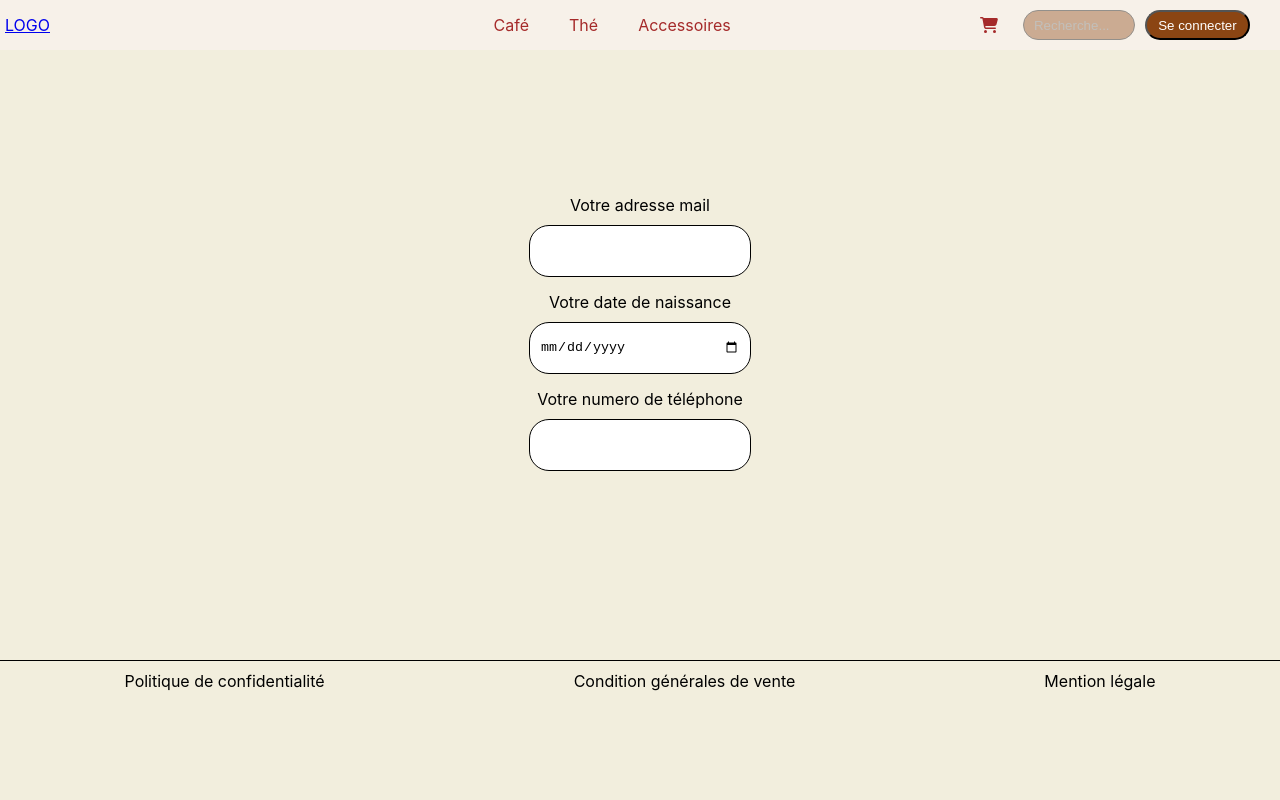
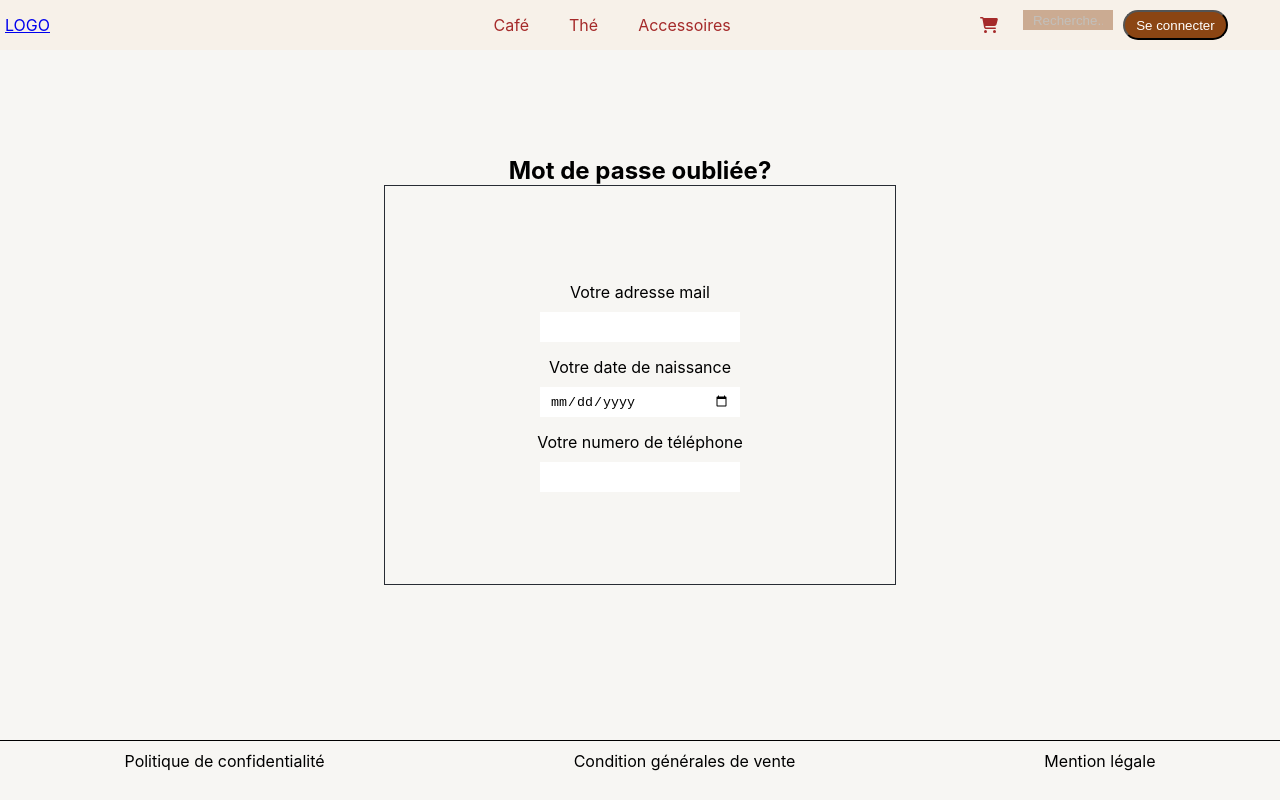
Before and after one commit to Emel-k/reactcafthe, a React (Create React App) app: page /PasswordForgot in a window 1280 px wide. Built offline with nearby package versions, Linux system fonts and the light colour scheme.

Commit message:
probleme des images résolut

```diff
--- a/src/pages/Accesoires.js
+++ b/src/pages/Accesoires.js
@@ -14,7 +14,7 @@ const BackgroundDiv = styled.div`
 `;
 function Accessoires(props) {
     useEffect(() => {
-        document.body.style.backgroundColor = '#f7f1e9'; // Définir la couleur de fond pour Home
+        document.body.style.backgroundColor = '#F7F6F3'; // Définir la couleur de fond pour Home
         return () => {
             document.body.style.backgroundColor = ''; // Réinitialiser le fond lorsque la page est quittée
         };
--- a/src/pages/Cafe.js
+++ b/src/pages/Cafe.js
@@ -14,7 +14,7 @@ const BackgroundDiv = styled.div`
 `;
 function Cafe() {
             useEffect(() => {
-            document.body.style.backgroundColor = '#f7f1e9'; // Définir la couleur de fond pour Home
+            document.body.style.backgroundColor = '#F7F6F3'; // Définir la couleur de fond pour Home
             return () => {
             document.body.style.backgroundColor = ''; // Réinitialiser le fond lorsque la page est quittée
         };
--- a/src/pages/PasswordForgot.js
+++ b/src/pages/PasswordForgot.js
@@ -1,6 +1,3 @@
-import React, {useState} from 'react';
-import "../styles/passwordForgot.css"
-
 function PasswordForgot(props) {
     const [email, setEmail] = useState("");
     const [telephone, setTelephone] = useState("");
@@ -23,7 +20,9 @@ function PasswordForgot(props) {
     }
 
     return (
+        <>
     <form className="form-pwd">
+    <h2>Mot de passe oubliée?</h2>
         <div className="container-pwd">
             <label htmlFor="" className='input-pwd'>Votre adresse mail</label>
             <input type="text"/>
@@ -36,8 +35,12 @@ function PasswordForgot(props) {
             <input type="tel"/>
         </div>
     </form>
+        </>
 
 );
 }
+import React, {useState} from 'react';
+
+import "../styles/passwordForgot.css"
 
 export default PasswordForgot;
--- a/src/pages/ProductDetail.js
+++ b/src/pages/ProductDetail.js
@@ -5,7 +5,7 @@ import "../styles/navbar.css"
 import "../styles/ProductDetail.css"
 
 
-function ProductDetail(props) {
+function ProductDetail() {
     const { id } = useParams();
 
     const [produit, setProduit] = useState([]);
@@ -14,7 +14,9 @@ function ProductDetail(props) {
         const fetchProduit = async () => {
             try {
 
-                const response = await axios.get(`${process.env.REACT_APP_API_URL}api/produits/details/${id}`);
+                const response = await axios.get(`${process.env.REACT_APP_API_URL}/api/produits/details/${id}`);
+
+                console.log("Données reçues :", response.data);
                 setProduit(response.data)
             }catch (error) {
                 console.error("Erreur de chargement du produit ", error);
--- a/src/pages/The.js
+++ b/src/pages/The.js
@@ -15,7 +15,7 @@ const BackgroundDiv = styled.div`
 `;
 function The() {
     useEffect(() => {
-        document.body.style.backgroundColor = '#f7f1e9'; // Définir la couleur de fond pour Home
+        document.body.style.backgroundColor = '#F7F6F3'; // Définir la couleur de fond pour Home
         return () => {
             document.body.style.backgroundColor = ''; // Réinitialiser le fond lorsque la page est quittée
         };
--- a/src/styles/Home.css
+++ b/src/styles/Home.css
@@ -4,7 +4,7 @@
 }
 
 body{
-    background: #F2EEDD;
+    background: #F7F6F3;
 }
 
 .banner{
--- a/src/styles/ProductDetail.css
+++ b/src/styles/ProductDetail.css
@@ -53,7 +53,7 @@
     margin-bottom: 10px;
 }
 
-.space{
-    padding: 4px;
-    font-size: 1rem;
-}
+/*.space{*/
+/*    padding: 4px;*/
+/*    font-size: 1rem;*/
+/*}*/
--- a/src/styles/login.css
+++ b/src/styles/login.css
@@ -18,8 +18,7 @@ label{
 
 input{
     height: 30px;
-    border: 1px solid black;
-    border-radius: 20px;
+    border: none;
     width: 200px;
     padding: 10px;
     margin-bottom: 5px;
--- a/src/styles/navbar.css
+++ b/src/styles/navbar.css
@@ -1,6 +1,8 @@
 *{
     margin: 0;
     padding: 0;
+    box-sizing: border-box;
+
 }
 
 .nav-bar{
@@ -25,7 +27,6 @@
 .left{
     display: flex;
     width: 25%;
-    justify-content: left;
 }
 .link-nav{
     color: brown;
--- a/src/styles/passwordForgot.css
+++ b/src/styles/passwordForgot.css
@@ -4,19 +4,22 @@
 }
 
 .form-pwd{
-    min-height: 70vh;
+    width: 100%;
+    min-height: 80vh;
+    display: flex;
+    justify-content: center;
+    align-items: center;
 }
 
 .container-pwd{
-    width: 100%;
-    height: 70vh;
+    min-height: 50vh;
+    max-width: 800px;
+    min-width: 300px;
+    width: 40%;
+    height: 60%;
     display: flex;
     align-items: center;
     justify-content: center;
     flex-direction: column;
+    border: #282c34 1px solid;
 }
-
-.input-pwd{
-
-
-}
```
Also changed, not shown: src/pages/register.js (added, +17 -0 lines), public/image/english-breakfast.webp (added), 1 other file (tests, documents, lock files or other folders). Lines whose indentation alone changed are shown as unchanged.
